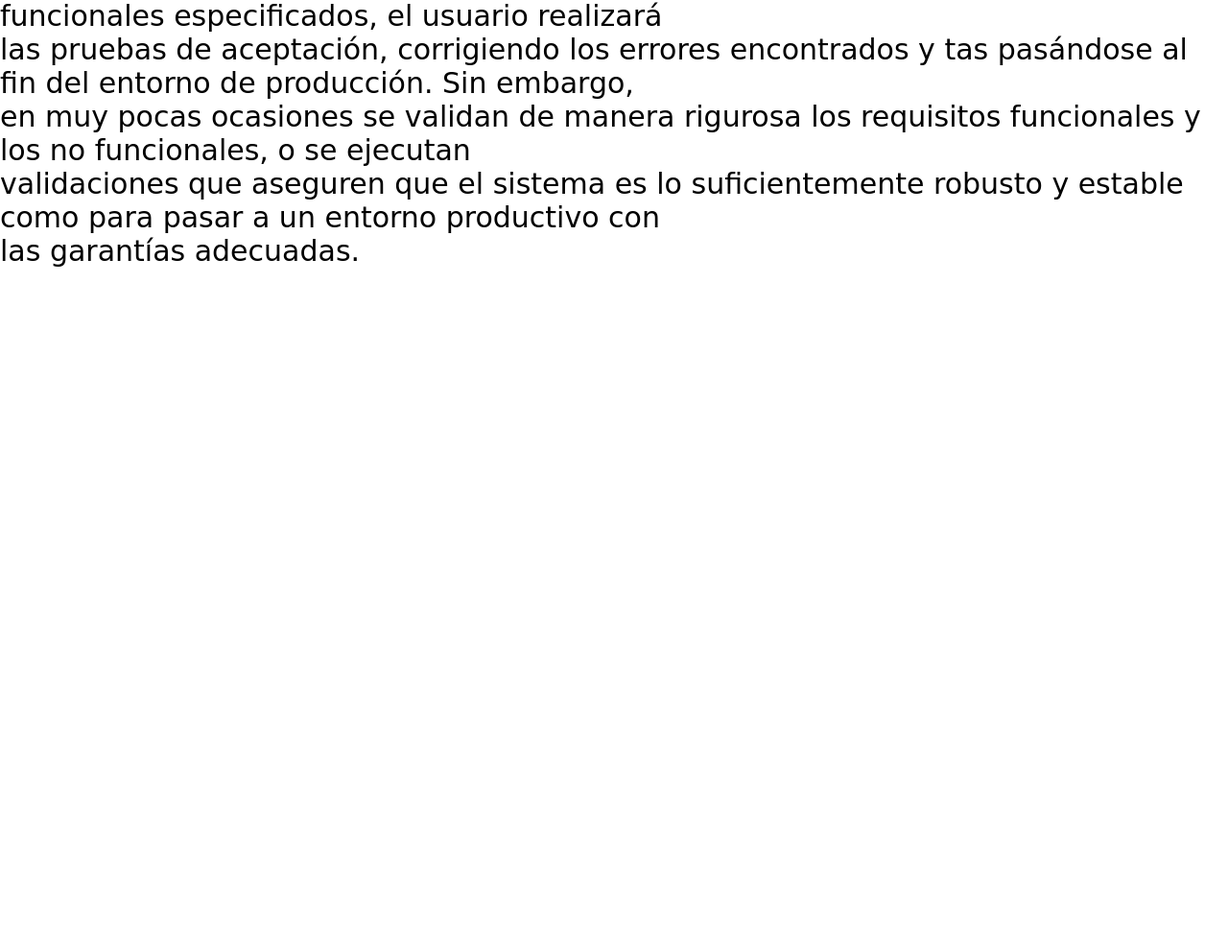
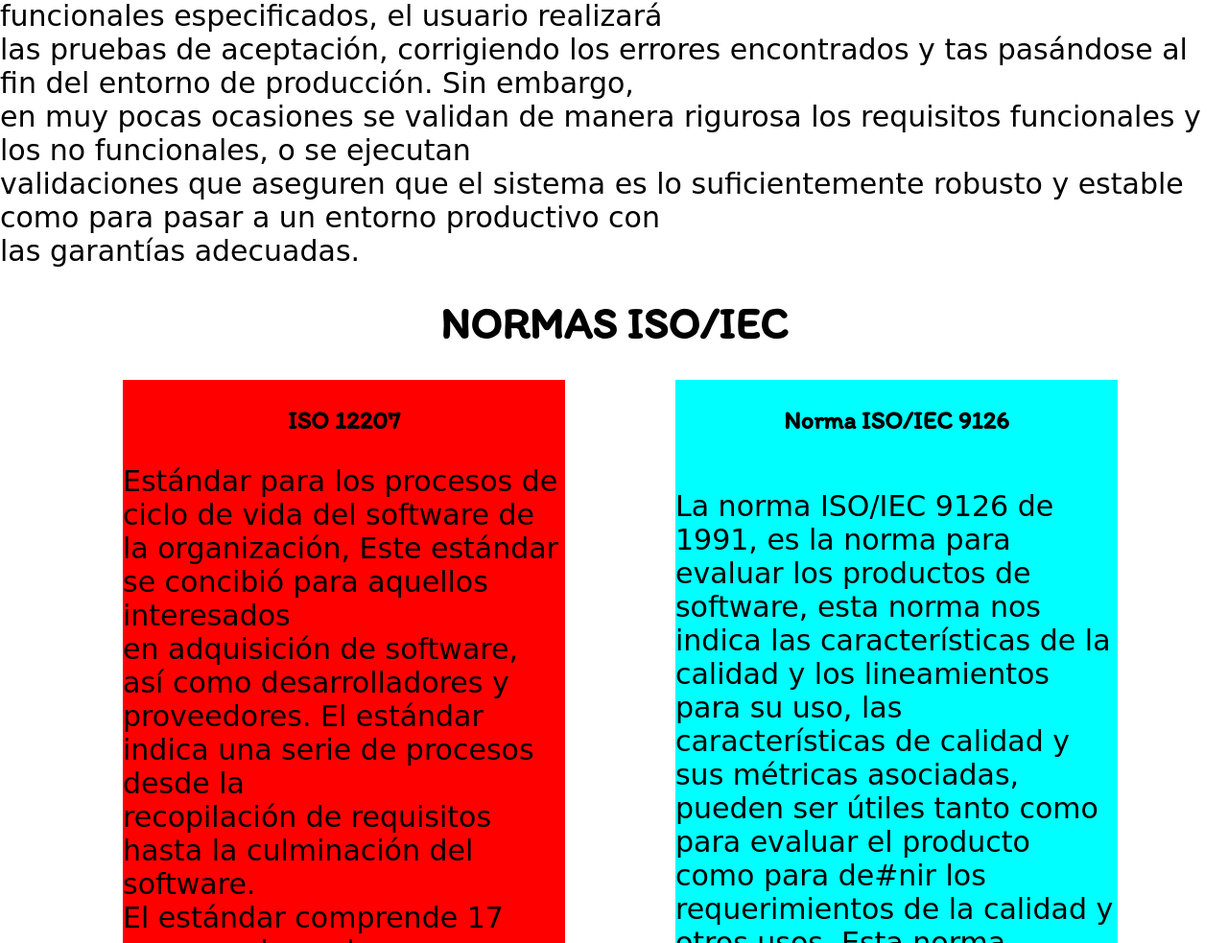
Before and after one commit to BryanOsorio2003/Landing-page, a plain HTML site: page templates/index.html in a window 1280 px wide. Shown: the part 1317-2300 px from the top of the page at 96% size. Before the commit the page ends 1626 px from the top, so only its background shows below. Drawn offline with Linux system fonts and the light colour scheme; a web font is replaced by a local one.

Commit message:
Landing page modificado con contenedores donde se almacena informacion sobre normas ISO

```diff
--- a/static/css/style.css
+++ b/static/css/style.css
@@ -67,6 +67,46 @@ nav ul li a{
     justify-content: center;
     align-items: center;
 }
+.cont2{
+    display: flex;
+    margin-left:10%;
+}
+.cont2 h3{
+    font-family: 'Itim', cursive;
+    text-align: center;
+    font-size: 26px;
+}
+.normas{
+    font-family: 'Itim', cursive;
+    text-align: center;
+    font-size: 46px;
+}
+.contISO1{
+    width: 40%;
+    background-color: red;
+
+}
+.contISO2{
+    width: 40%;
+    margin-left:10%;
+    background-color: aqua;
+    display: flex;
+    flex-direction: column;
+}
+.contISO2 p{
+    font-family: 'Lateef', cursive;
+    font-size: 30px;
+    /*margin-left: 500px;*/
+}
+.contISO1 p{
+    font-family: 'Lateef', cursive;
+    font-size: 30px;
+}
+
+
+
+
+
 
 @media screen and (min-width: 470px){
     /*Celulares*/
--- a/templates/index.html
+++ b/templates/index.html
@@ -45,5 +45,35 @@
             validaciones que aseguren que el sistema es lo suficientemente robusto y estable como para pasar a un entorno productivo con<br>
             las garantías adecuadas.</p>
     </section>
+    <h1 class="normas">NORMAS ISO/IEC</h1>
+    <section class="cont2">
+        <section class="contISO1">
+            <h3>ISO 12207</h3>
+            <p>Estándar para los procesos de ciclo de vida del software de la organización, Este estándar se concibió para aquellos interesados <br>
+                en adquisición de software, así como desarrolladores y proveedores. El estándar indica una serie de procesos desde la<br>
+                recopilación de requisitos hasta la culminación del software.<br>
+                El estándar comprende 17 procesos lo cuales son agrupados en tres categorías:<br>
+                Principales<br>
+                De apoyo<br>
+                De organización<br>
+                Este estándar agrupa las actividades que se pueden llevar a cabo durante el ciclo de vida del software en cinco procesos<br>
+                principales, ocho procesos de apoyo y cuatro procesos organizativos</p>
+        </section>
+        <section class="contISO2">
+            <h3>Norma ISO/IEC 9126</h3>
+            <p>La norma ISO/IEC 9126 de 1991, es la norma para
+                evaluar los productos de software, esta norma nos
+                indica las características de la calidad y los
+                lineamientos para su uso, las características de
+                calidad y sus métricas asociadas, pueden ser útiles
+                tanto como para evaluar el producto como para
+                de#nir los requerimientos de la calidad y otros usos.
+                Esta norma de#nida por un marco conceptual basado
+                en los factores tales como Calidad del Proceso,
+                Calidad del Producto del Software y Calidad en Uso;
+                según el marco conceptual, la calidad del producto, a
+                su vez, contribuye a mejorar la calidad en uso.</p>
+        </section>
+    </section>
 </body>
 </html>
```
